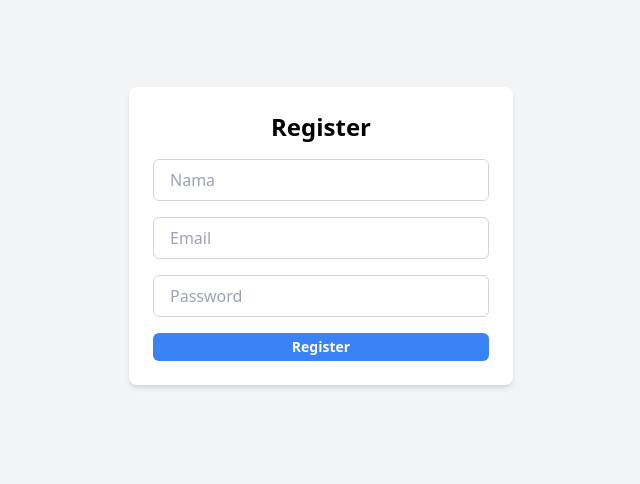
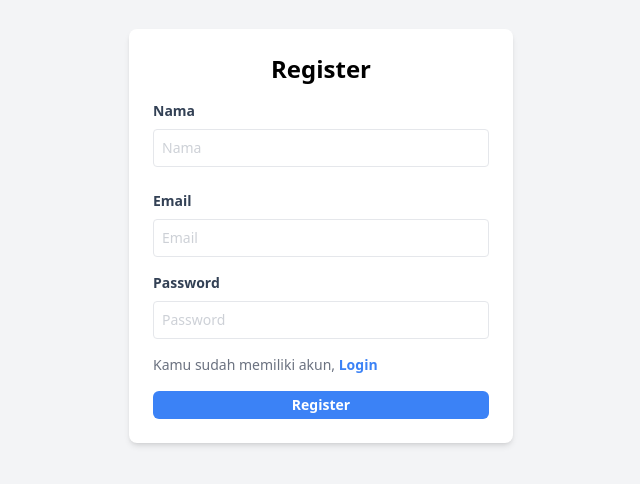
Before and after one commit to Nabilfadilah/authentication, a React (Vite) app in the folder frontend/: page /register in a window 1280 px wide. Shown: the part 164-648 px from the top of the page, without its empty margins (319-959 px from the left). Built offline with nearby package versions, Linux system fonts and the light colour scheme.

Commit message:
Merubah input menjadi InputForm untuk register

```diff
--- a/frontend/src/pages/Register.jsx
+++ b/frontend/src/pages/Register.jsx
@@ -1,8 +1,9 @@
 import {useState} from "react";
 import axios from "../utils/axiosInstance"; // impor instance axios yang sudah dikonfigurasi untuk komunikasi dengan backend
-import {useNavigate} from "react-router-dom";
+import {Link, useNavigate} from "react-router-dom";
 import Typography from "../components/elements/text/Typography";
 import ButtonAll from "../components/elements/button/Index";
+import InputForm from "../components/elements/input/Index";
 
 // komponen Register untuk menangani pendaftaran user
 const Register = () => {
@@ -39,26 +40,39 @@ const Register = () => {
         {/* form untuk registrasi */}
         <form onSubmit={handleSubmit} className="space-y-4">
           {/* input untuk Nama */}
-          <input
+          <InputForm
+            label="Nama"
             type="text"
             placeholder="Nama"
-            className="w-full px-4 py-2 border border-gray-300 rounded-md focus:outline-none focus:ring-2 focus:ring-blue-500"
+            className="focus:ring-2 focus:ring-blue-500"
             onChange={(e) => setForm({...form, name: e.target.value})}
           />
+
           {/* input untuk Email */}
-          <input
+          <InputForm
+            label="Email"
             type="email"
             placeholder="Email"
-            className="w-full px-4 py-2 border border-gray-300 rounded-md focus:outline-none focus:ring-2 focus:ring-blue-500"
+            className="focus:ring-2 focus:ring-blue-500"
             onChange={(e) => setForm({...form, email: e.target.value})}
           />
+
           {/* input untuk Password */}
-          <input
+          <InputForm
+            label="Password"
             type="password"
             placeholder="Password"
-            className="w-full px-4 py-2 border border-gray-300 rounded-md focus:outline-none focus:ring-2 focus:ring-blue-500"
+            className="focus:ring-2 focus:ring-blue-500"
             onChange={(e) => setForm({...form, password: e.target.value})}
           />
+
+          <div className="text-sm text-gray-500">
+            Kamu sudah memiliki akun,{" "}
+            <Link to="/login" className="text-blue-500 hover:underline">
+              <b>Login</b>
+            </Link>
+          </div>
+
           {/* tombol Submit */}
           <ButtonAll
             type="submit"
```
